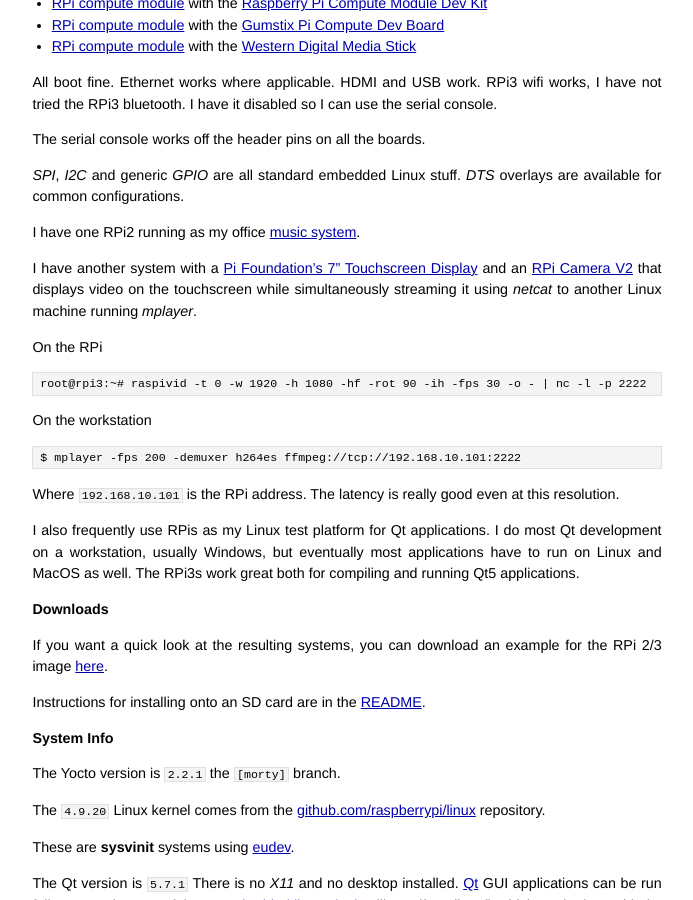
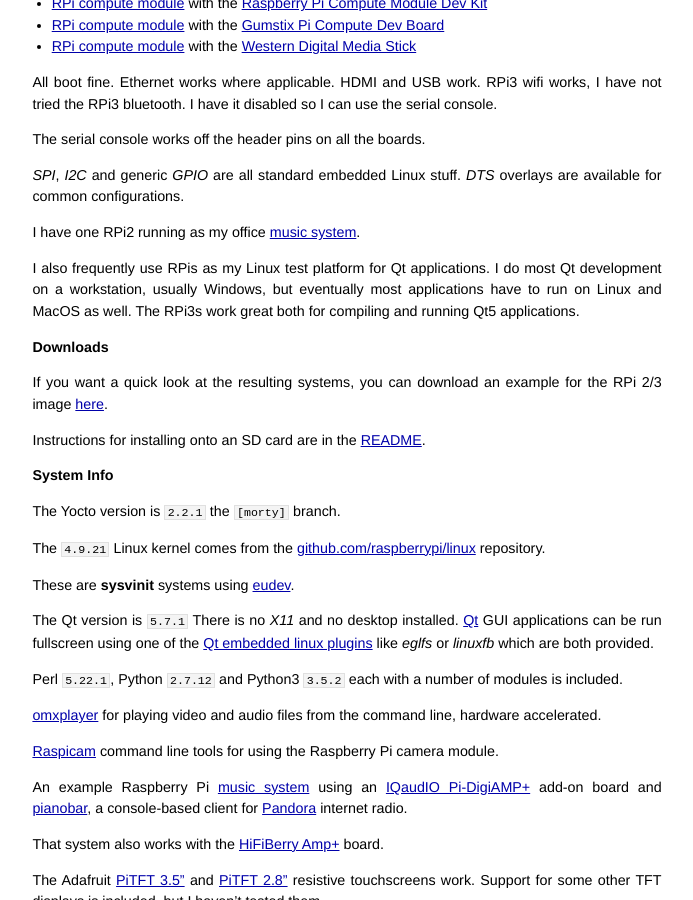
Before and after one commit to jumpnow/jumpnowtek-site, a Jekyll site: the page built from _posts/2015-12-04-Raspberry-Pi-Systems-with-Yocto.md, in a window 1280 px wide and 900 px high, scrolled down 930 px. Shown: the whole window, without its empty margins (293-986 px from the left). Built offline with Jekyll 4.4.1, drawn with Linux system fonts in a browser that asks for light colours; some of the changed text lies outside the part shown.

Commit message:
upgrade rpi kernel

```diff
--- a/_posts/2015-12-04-Raspberry-Pi-Systems-with-Yocto.md
+++ b/_posts/2015-12-04-Raspberry-Pi-Systems-with-Yocto.md
@@ -49,18 +49,6 @@
 
 I have one RPi2 running as my office [music system][rpi-pandora].
 
-I have another system with a [Pi Foundation's 7" Touchscreen Display][pi-display] and an [RPi Camera V2][rpi-cam-v2] that displays video on the touchscreen while simultaneously streaming it using *netcat* to another Linux machine running *mplayer*.
-
-On the RPi
-
-    root@rpi3:~# raspivid -t 0 -w 1920 -h 1080 -hf -rot 90 -ih -fps 30 -o - | nc -l -p 2222
-
-On the workstation
-
-    $ mplayer -fps 200 -demuxer h264es ffmpeg://tcp://192.168.10.101:2222
-
-Where `192.168.10.101` is the RPi address. The latency is really good even at this resolution.
-
 I also frequently use RPis as my Linux test platform for Qt applications. I do most Qt development on a workstation, usually Windows, but eventually most applications have to run on Linux and MacOS as well. The RPi3s work great both for compiling and running Qt5 applications.
 
 ### Downloads
@@ -73,7 +61,7 @@
 
 The Yocto version is `2.2.1` the `[morty]` branch.
 
-The `4.9.20` Linux kernel comes from the [github.com/raspberrypi/linux][rpi-kernel] repository.
+The `4.9.21` Linux kernel comes from the [github.com/raspberrypi/linux][rpi-kernel] repository.
 
 These are **sysvinit** systems using [eudev][eudev].
 
```
Also changed, not shown: other parts of _posts/2015-12-04-Raspberry-Pi-Systems-with-Yocto.md (+1 -1 lines).
